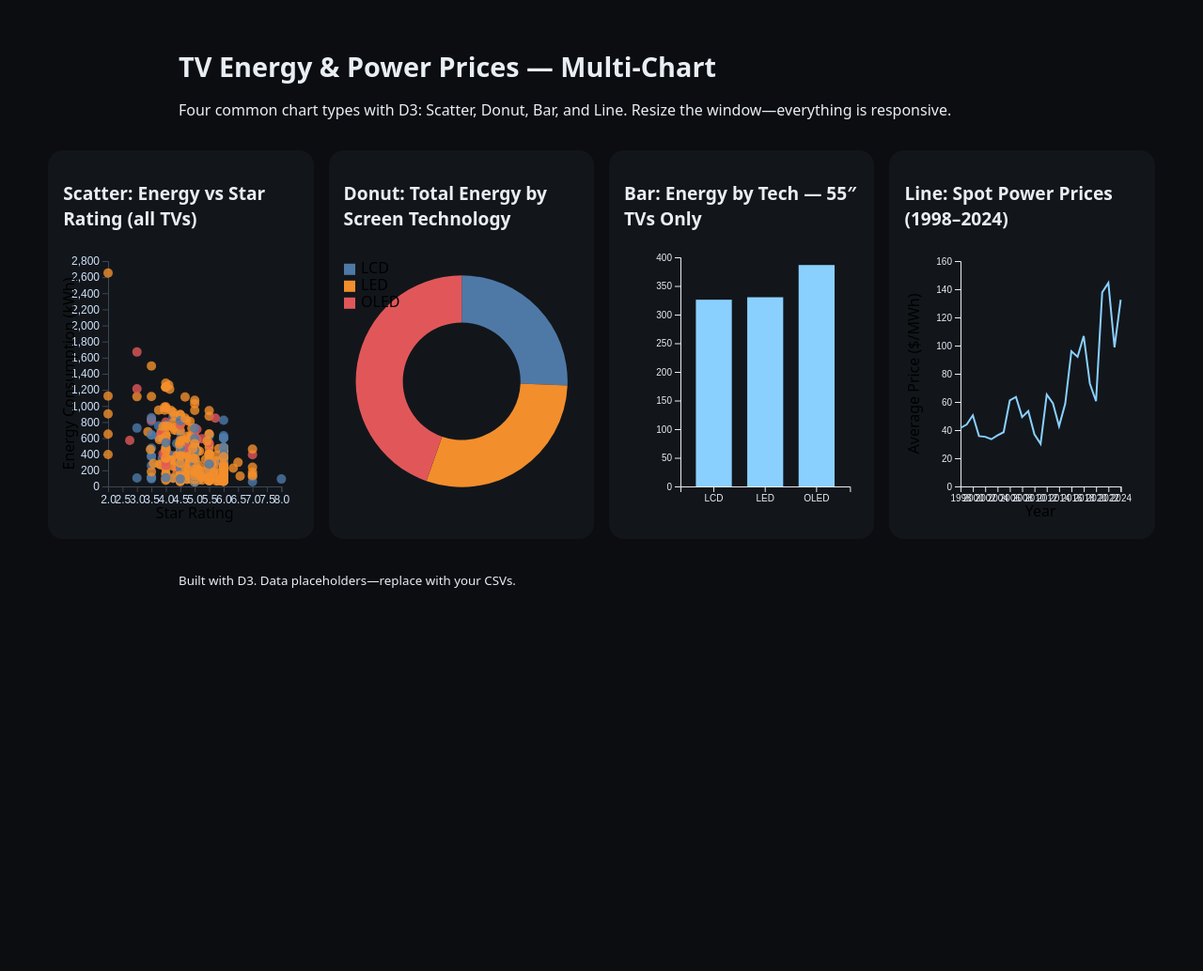
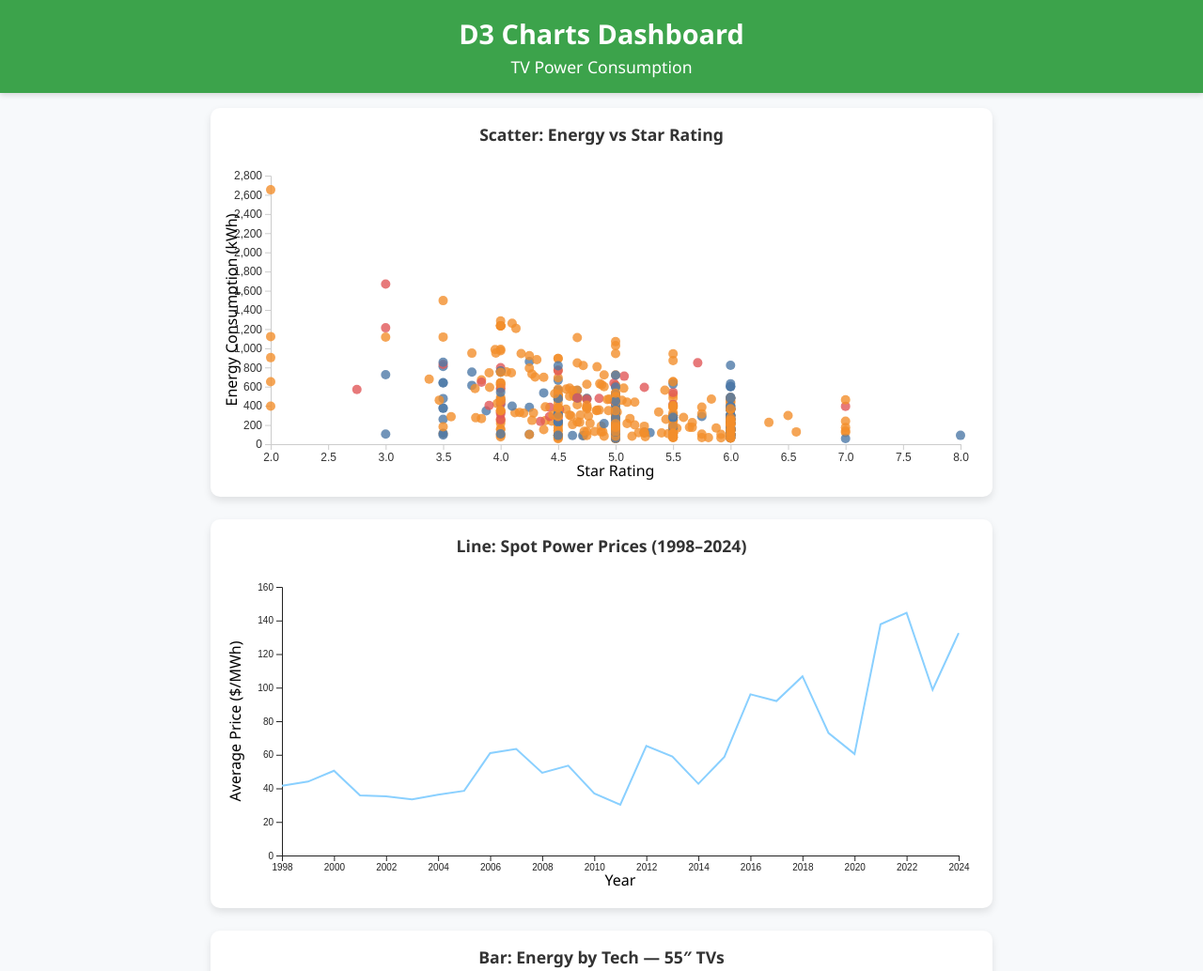
Before and after one commit to Stevephe123/T05-Multi_-Chart, a plain HTML site: page index.html in a window 1280 px wide. Shown: the top 1034 px of the page at 94% size. Before the commit the page ends 800 px from the top, so only its background shows below. Drawn offline with nearby package versions, Linux system fonts and the light colour scheme.

Commit message:
update the layout and structure

```diff
--- a/index.html
+++ b/index.html
@@ -1,52 +1,47 @@
-<!doctype html>
+<!DOCTYPE html>
 <html lang="en">
 
 <head>
     <meta charset="utf-8" />
-    <title>COS30045 — T05 Multi-Chart (D3)</title>
-    <meta name="viewport" content="width=device-width, initial-scale=1" />
-    <link rel="stylesheet" href="./styles.css" />
+    <title>D3 Charts Dashboard — TV Power Consumption</title>
+    <meta name="viewport" content="width=device-width, initial-scale=1">
+    <link rel="stylesheet" href="styles.css">
     <script src="https://cdn.jsdelivr.net/npm/d3@7"></script>
+    <script src="js/scatter.js" defer></script>
+    <script src="js/donut.js" defer></script>
+    <script src="js/bar.js" defer></script>
+    <script src="js/line.js" defer></script>
 </head>
 
 <body>
-    <header class="container narrow">
-        <h1>TV Energy & Power Prices — Multi-Chart</h1>
-        <p class="lede">
-            Four common chart types with D3: Scatter, Donut, Bar, and Line. Resize the window—everything is responsive.
-        </p>
+    <!-- Header -->
+    <header class="dashboard-header">
+        <h1>D3 Charts Dashboard</h1>
+        <p>TV Power Consumption</p>
     </header>
 
-    <main class="grid container">
-        <section class="card">
-            <h2>Scatter: Energy vs Star Rating (all TVs)</h2>
-            <div id="scatter" class="chart"></div>
+    <!-- Charts Container -->
+    <main class="dashboard-container">
+        <section class="chart-card">
+            <h2>Scatter: Energy vs Star Rating</h2>
+            <div id="scatterChart" class="chart"></div>
         </section>
 
-        <section class="card">
-            <h2>Donut: Total Energy by Screen Technology</h2>
-            <div id="donut" class="chart"></div>
+        <section class="chart-card">
+            <h2>Line: Spot Power Prices (1998–2024)</h2>
+            <div id="lineChart" class="chart"></div>
         </section>
 
-        <section class="card">
-            <h2>Bar: Energy by Tech — 55″ TVs Only</h2>
-            <div id="bar" class="chart"></div>
+        <section class="chart-card">
+            <h2>Bar: Energy by Tech — 55″ TVs</h2>
+            <div id="barChart" class="chart"></div>
         </section>
 
-        <section class="card">
-            <h2>Line: Spot Power Prices (1998–2024)</h2>
-            <div id="line" class="chart"></div>
+        <section class="chart-card">
+            <h2>Donut: Total Energy by Screen Technology</h2>
+            <div id="donutChart" class="chart"></div>
         </section>
     </main>
 
-    <footer class="container narrow">
-        <small>Built with D3. Data placeholders—replace with your CSVs.</small>
-    </footer>
-
-    <script src="./js/scatter.js"></script>
-    <script src="./js/donut.js"></script>
-    <script src="./js/bar.js"></script>
-    <script src="./js/line.js"></script>
-</body>
-
-</html>
+    <footer>
+        <small>Built with D3.js — COS30045 Exercise T05</small>
--- a/js/bar.js
+++ b/js/bar.js
@@ -1,6 +1,6 @@
 // Bar: 55-inch TVs by screen tech
 (() => {
-    const sel = d3.select("#bar");
+    const sel = d3.select("#barChart");
 
     const render = (rows) => {
         sel.selectAll("svg").remove();
--- a/js/donut.js
+++ b/js/donut.js
@@ -1,6 +1,6 @@
 // Donut: all sizes energy consumption by Screen_Tech
 (() => {
-    const sel = d3.select("#donut");
+    const sel = d3.select("#donutChart");
 
     const render = (rows) => {
         sel.selectAll("svg").remove();
--- a/js/line.js
+++ b/js/line.js
@@ -1,6 +1,6 @@
 // Line chart: average power prices 1998–2024
 (() => {
-    const sel = d3.select("#line");
+    const sel = d3.select("#lineChart");
 
     const render = (rows) => {
         sel.selectAll("svg").remove();
--- a/js/scatter.js
+++ b/js/scatter.js
@@ -1,6 +1,6 @@
 // Scatter plot: energy consumption vs star rating
 (() => {
-    const sel = d3.select("#scatter");
+    const sel = d3.select("#scatterChart");
     const tooltip = d3.select("body").append("div").attr("class", "tooltip").style("opacity", 0);
 
     const render = (rows) => {
--- a/styles.css
+++ b/styles.css
@@ -1,90 +1,86 @@
-:root {
-    --bg: #0b0d10;
-    --card: #12161b;
-    --ink: #e9eef5;
-    --muted: #9fb1c5;
-    --accent: #8ad0ff;
-    --radius: 16px;
+/* General Page Styling */
+body {
+    margin: 0;
+    background-color: #f7f9fb;
+    font-family: "Segoe UI", Roboto, Arial, sans-serif;
+    color: #222;
 }
 
-* {
-    box-sizing: border-box;
+/* Header Bar */
+.dashboard-header {
+    background-color: #3ca34b;
+    color: white;
+    text-align: center;
+    padding: 1rem 0;
+    box-shadow: 0 2px 6px rgba(0, 0, 0, 0.15);
 }
 
-html,
-body {
-    height: 100%;
+.dashboard-header h1 {
     margin: 0;
-    font-family: system-ui;
-    color: var(--ink);
-    background: var(--bg);
+    font-size: 1.8rem;
 }
 
-.container {
-    width: min(1200px, 92vw);
-    margin: 0 auto;
+.dashboard-header p {
+    margin: 0.25rem 0 0;
+    font-size: 1.1rem;
 }
 
-.narrow {
-    width: min(900px, 92vw);
+/* Container and Chart Cards */
+.dashboard-container {
+    display: flex;
+    flex-direction: column;
+    align-items: center;
+    padding: 1rem;
+    gap: 1.5rem;
 }
 
-header {
-    padding: 2rem 0 1rem;
+.chart-card {
+    width: 90%;
+    max-width: 800px;
+    background-color: white;
+    border-radius: 10px;
+    box-shadow: 0 4px 8px rgba(0, 0, 0, 0.1);
+    padding: 1rem;
+    transition: transform 0.2s;
 }
 
-h1 {
-    font-size: 1.8rem;
-    margin-bottom: .5rem;
+.chart-card:hover {
+    transform: translateY(-3px);
 }
 
-h2 {
-    font-size: 1.2rem;
-    margin-bottom: .5rem;
+.chart-card h2 {
+    margin: 0 0 0.5rem 0;
+    font-size: 1.1rem;
+    text-align: center;
+    color: #333;
 }
 
-.grid {
-    display: grid;
-    gap: 1rem;
-    grid-template-columns: repeat(auto-fit, minmax(280px, 1fr));
-    padding-bottom: 2rem;
-}
-
-.card {
-    background: var(--card);
-    border-radius: var(--radius);
-    padding: 1rem;
-}
-
+/* Chart Area */
 .chart {
-    inline-size: 100%;
-    block-size: clamp(260px, 38vh, 420px);
+    width: 100%;
+    height: 350px;
 }
 
 svg {
     width: 100%;
     height: 100%;
-    display: block;
 }
 
+/* Axes and Legends */
 .axis path,
 .axis line {
-    stroke: #3c4653;
+    stroke: #ccc;
 }
 
 .axis text {
-    fill: #cfe3fb;
+    fill: #333;
     font-size: 12px;
 }
 
-.tooltip {
-    position: fixed;
-    background: #11161e;
-    color: #e9eef5;
-    border: 1px solid #2a3441;
-    padding: .4rem .6rem;
-    border-radius: 8px;
-    font-size: 12px;
-    pointer-events: none;
-    opacity: 0;
+/* Footer */
+footer {
+    text-align: center;
+    padding: 1rem;
+    font-size: 0.85rem;
+    color: #555;
 }
```
